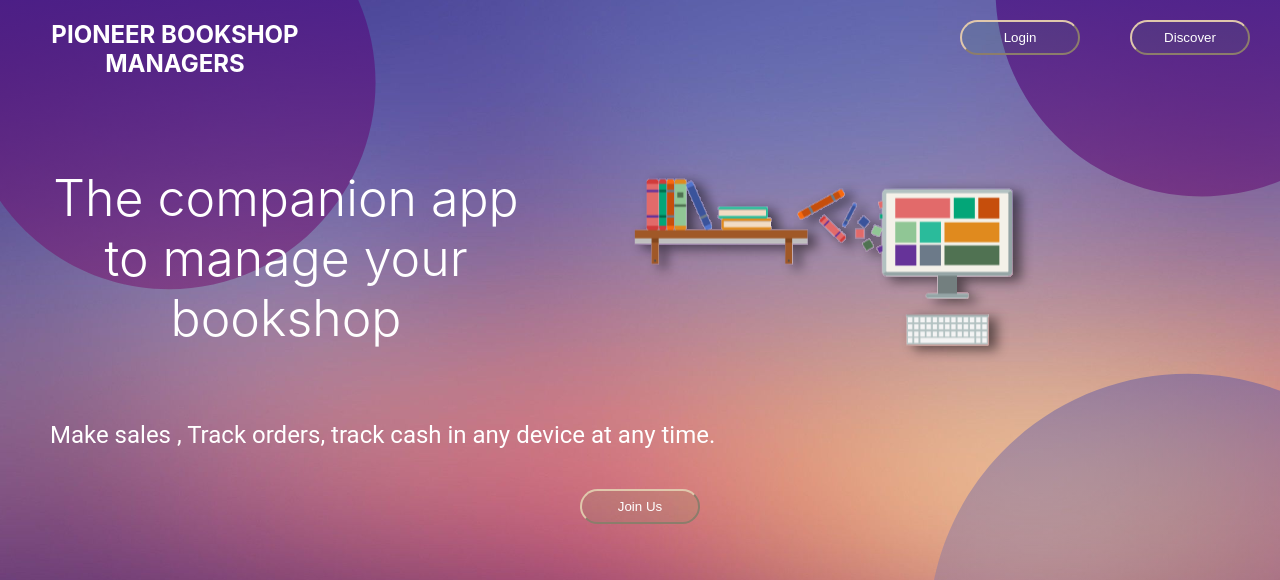
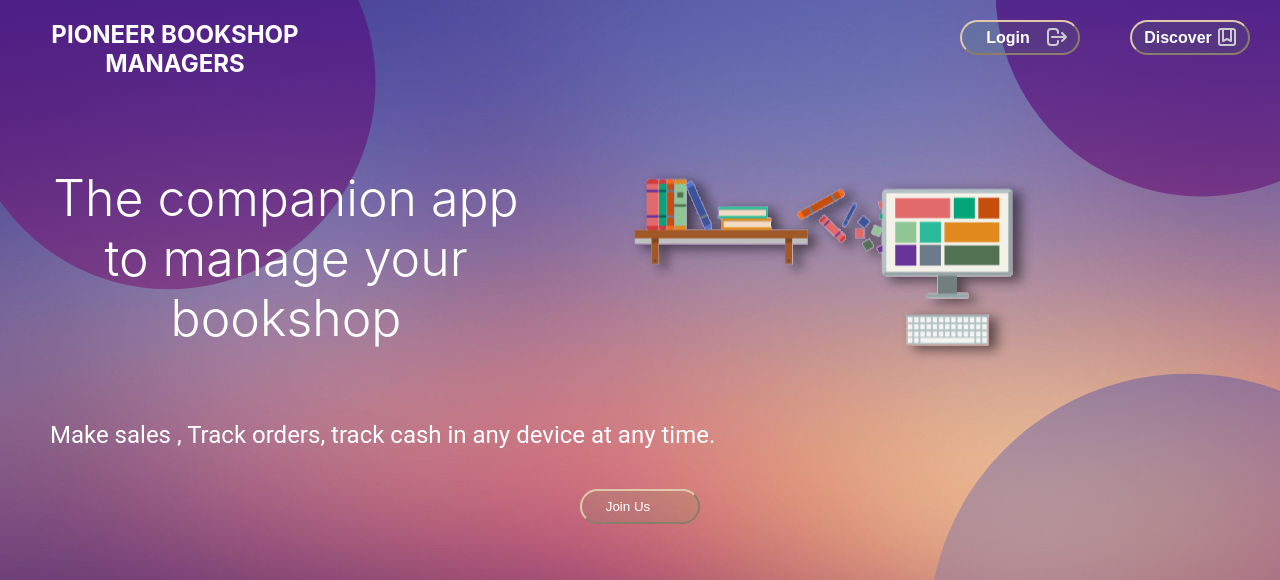
Before and after one commit to munteanurazvanandrei/Bookshop-Management-App, a React (Create React App) app in the folder client/: page / in a window 1280 px wide. Shown: the top 580 px of the page. Built offline with nearby package versions, Linux system fonts and the light colour scheme.

Commit message:
BMA-16# add icons and style

```diff
--- a/client/src/Components/LandingPage/LandingPage.js
+++ b/client/src/Components/LandingPage/LandingPage.js
@@ -1,7 +1,10 @@
 import React from "react";
-import "./landingPage.css"
+import "./landingPage.css";
 import { useNavigate } from "react-router-dom";
-
+import {
+  HiOutlineLogout,
+  HiOutlineBookmarkAlt,
+} from "react-icons/hi";
 
 export default function LandingPage() {
   // Landing page
@@ -11,20 +14,30 @@ export default function LandingPage() {
     <div className="landing-page">
       <div className="landing-page-nav">
         <h2>PIONEER BOOKSHOP MANAGERS</h2>
-            <div className="landing-button">
-            <button onClick={() => navigate("/signin")}>Login</button>
-            <button>Discover</button>
-            </div>
+        <div className="landing-button">
+          <div>
+            <button onClick={() => navigate("/signin")} className='home_link'>Login</button>
+              <HiOutlineLogout className="landing_page_icon"/>
+          </div>
+          <div>
+            <button className="home_link">Discover</button>
+              <HiOutlineBookmarkAlt className="landing_page_icon"/>
+          </div>
+        </div>
       </div>
       <div className="landing-page-message">
         <h1>The companion app to manage your bookshop</h1>
         <img src="/svgs/landing-books.svg" alt="Books logo"></img>
       </div>
       <div className="landing-page-message">
-        <h5>Make sales , Track orders, track cash in any device at any time.</h5>
+        <h5>
+          Make sales , Track orders, track cash in any device at any time.
+        </h5>
       </div>
       <div className="landing-button">
-        <button id="landing-join-us-button" onClick={() => navigate("/signup")}>Join Us</button>
+        <button id="landing-join-us-button" onClick={() => navigate("/signup")}>
+          Join Us
+        </button>
       </div>
     </div>
   );
--- a/client/src/Components/LandingPage/landingPage.css
+++ b/client/src/Components/LandingPage/landingPage.css
@@ -11,17 +11,14 @@
 }
 .landing-page div {
   display: flex;
-  /* ...more css */
   color: white;
 }
 
 .landing-page div p {
   color: beige;
-  /* ...more css */
 }
 
 .landing-page div span {
-  /* ...more css */
 }
 .landing-page-nav {
   display: inline;
@@ -37,6 +34,7 @@
 .landing-button button {
   height: 35px;
   width: 120px;
+  padding-right: 30px;
   color: white;
   border-color: #e0c8ac;
   border-radius: 18px;
@@ -68,3 +66,11 @@
   left: 0;
   right: 0;
 }
+.landing_page_icon{
+  font-size: 1.5rem;
+  color: #ccc;
+  position: fixed;
+  /* margin: 0.rem ; */
+  margin-left: 105px;
+  margin-top: 25px;
+}
```
